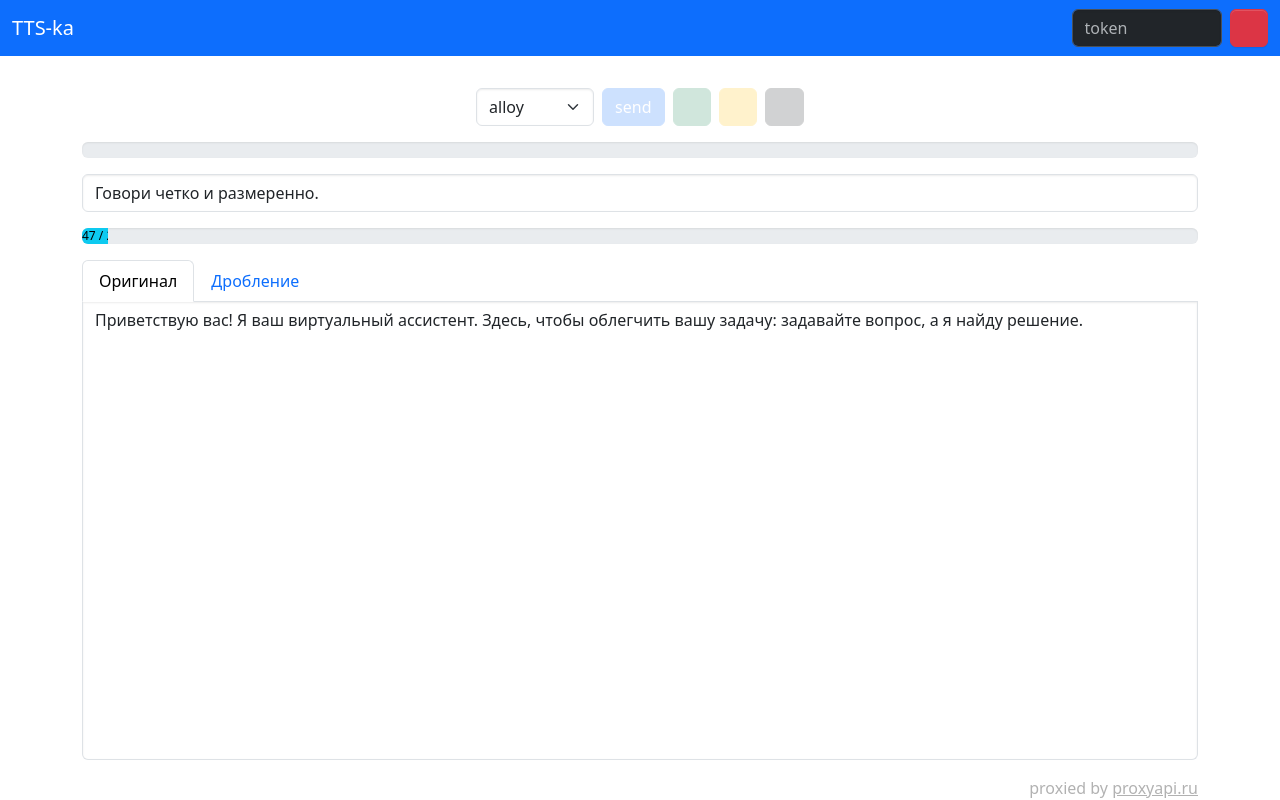
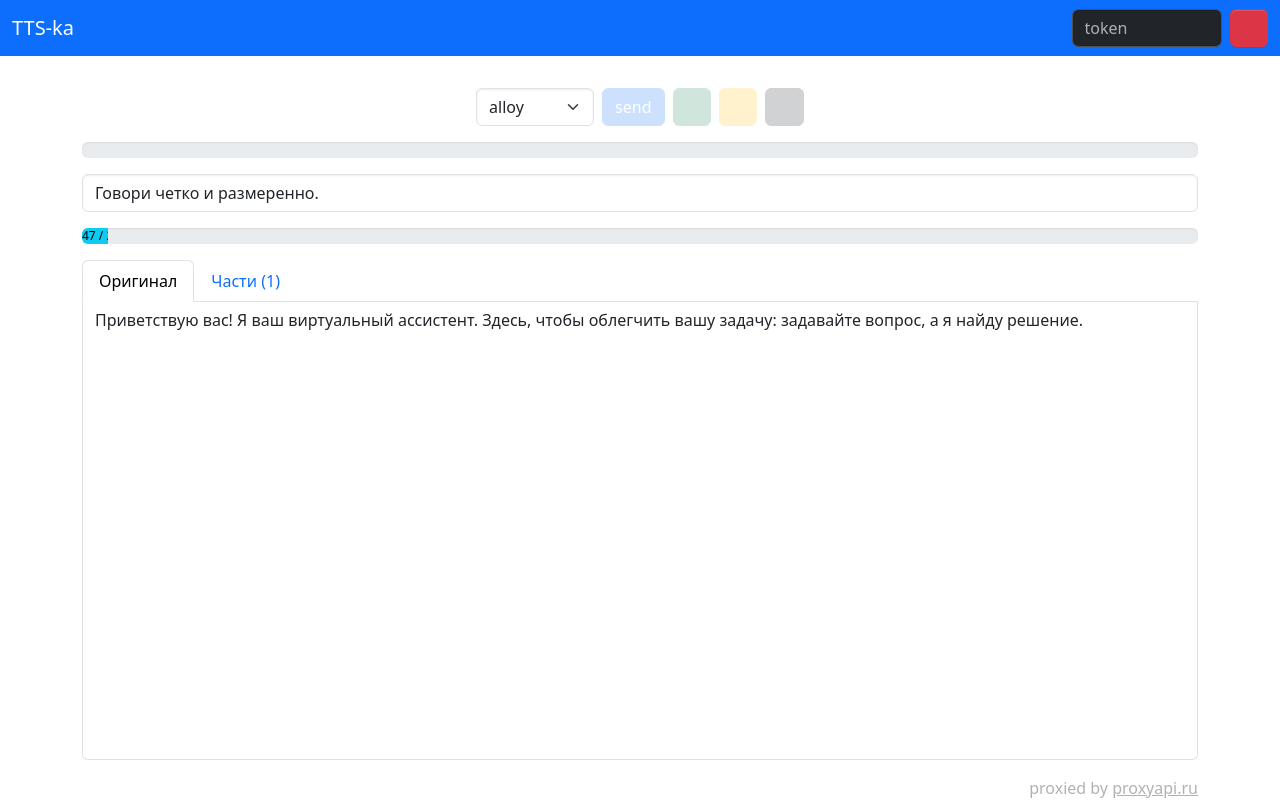
Before and after one commit to Vovencia/tts-ka, a Preact app: page / in a window 1280 px wide. Built offline with nearby package versions, Linux system fonts and the light colour scheme; a web font is replaced by a local one.

Commit message:
added queue requests

```diff
--- a/package.json
+++ b/package.json
@@ -15,6 +15,7 @@
     "clsx": "^2.1.1",
     "encode-audio": "^1.5.1",
     "openai": "^6.35.0",
+    "p-limit": "^7.3.0",
     "preact": "^10.29.1"
   },
   "devDependencies": {
--- a/src/app.module.scss
+++ b/src/app.module.scss
@@ -55,6 +55,7 @@
 	border-top-left-radius: 0;
 	border-top-right-radius: 0;
 	border-top: 0;
+	box-shadow: none;
 }
 .textchunks {
 	flex-grow: 1;
@@ -63,6 +64,13 @@
 	border-top-left-radius: 0;
 	border-top-right-radius: 0;
 	border-top: 0;
+
+	:global(.list-group-item) {
+		padding: 0.375rem 0.75rem;
+		&:first-child {
+			border-top: 0;
+		}
+	}
 }
 .progress {
 	margin-top: var(--spacer);
--- a/src/app.tsx
+++ b/src/app.tsx
@@ -1,6 +1,7 @@
 import clsx from 'clsx';
 import encode from 'encode-audio';
 import OpenAI from "openai";
+import pLimit from 'p-limit';
 import { useCallback, useEffect, useRef, useState } from 'preact/hooks';
 
 import styles from './app.module.scss';
@@ -40,6 +41,7 @@ const MAX_TOKENS = 2000;
   /** средний размер токена: 2.5 русских символов */
 const TOKEN_SIZE = 2.5;
 const MAX_LENGTH = MAX_TOKENS * TOKEN_SIZE;
+const LIMIT_REQUESTS = 8;
 
 // 2. Функция полного сброса кэша
 const clearAppCache = (): void => {
@@ -139,7 +141,11 @@ export function App() {
 
     const intervalDelayUpdater = setInterval(() => {
       setDownloadState({
-        ...calcGeneratingProgress(downloadTime.current, Math.max(...chunks.map(item => item.length))),
+        ...calcGeneratingProgress(
+          downloadTime.current,
+          Math.max(...chunks.map(item => item.length)),
+          chunks.length / LIMIT_REQUESTS,
+        ),
         state: "generating",
       });
     }, 333);
@@ -338,10 +344,14 @@ export function App() {
           <div class={styles.text} data-text-mode={textMode}>
             <ul class="nav nav-tabs">
               <li class="nav-item">
-                <button type="button" class={clsx("nav-link", {active: textMode === "input"})} onClick={() => setTextMode("input")}>Оригинал</button>
+                <button type="button" class={clsx("nav-link", {active: textMode === "input"})} onClick={() => setTextMode("input")}>
+                  Оригинал
+                </button>
               </li>
               <li class="nav-item">
-                <button type="button" class={clsx("nav-link", {active: textMode === "chunks"})} onClick={() => setTextMode("chunks")}>Дробление</button>
+                <button type="button" class={clsx("nav-link", {active: textMode === "chunks"})} onClick={() => setTextMode("chunks")}>
+                  Части ({ $chunks.length })
+                </button>
               </li>
             </ul>
             <textarea
@@ -366,7 +376,12 @@ async function TTS(input: readonly string[], params: {
   voice: IVoice
   instructions: string;
 }): Promise<Blob> {
-  const blobs = await Promise.all(input.map((item) => TTSSingle(item, params)));
+  // Устанавливаем лимит в 10 потоков
+  const limit = pLimit(LIMIT_REQUESTS);
+
+  const blobs = await Promise.all(input.map(((item) => {
+    return limit(() => TTSSingle(item, params));
+  })));
   /** 250ms */
   // const silence = await getSilence();
   const chunks = (await Promise.all(blobs.map(item => item.arrayBuffer()))).reduce<ArrayBuffer[]>((result, buffer, index) => {
@@ -439,7 +454,6 @@ function downloadBlob(blob: Blob, fileName: string): void {
   document.body.removeChild(link);
   URL.revokeObjectURL(url);
 }
-
 async function joinAudioChunks(arrayBuffers: readonly ArrayBuffer[], pauseDurationMS = 300): Promise<AudioBuffer> {
   const audioCtx = new (window.AudioContext || (window as {webkitAudioContext?: typeof AudioContext}).webkitAudioContext)();
 
@@ -545,55 +559,10 @@ const ENCODERS = {
   }
 } as const;
 
-
-// async function fetchBlobWithProgress(response: Response, callback: (state: {
-//   receivedLength: number;
-//   contentLength: number;
-//   progress: number;
-// }) => void): Promise<Blob> {
-//   if (!response.ok) throw new Error(`Ошибка: ${response.status}`);
-//   if (!response.body) throw new Error('Тело ответа пустое');
-
-//   const reader = response.body.getReader();
-//   const contentLength = Number(response.headers.get('Content-Length')) || 0;
-
-//   let receivedLength = 0;
-//   const chunks: BlobPart[] = [];  // Массив для хранения частей данных
-
-//   while (true) {
-//     const { done, value } = await reader.read();
-
-//     if (value == null) {
-//       if (done) {
-//         break;
-//       }
-//       continue;
-//     }
-
-//     chunks.push(value);
-//     receivedLength += value.length;
-
-//     const progress = (receivedLength / (contentLength || 1)) * 100;
-
-//     callback({
-//       receivedLength: receivedLength / (1024*1024),
-//       contentLength: contentLength / (1024*1024),
-//       progress,
-//     });
-
-//     if (done) {
-//       break;
-//     }
-//   }
-
-//   // Создаем итоговый Blob из всех накопленных частей
-//   return new Blob(chunks);
-// }
-
-function calcGeneratingProgress(startTime: number, textLength: number) {
+function calcGeneratingProgress(startTime: number, textLength: number, countGroup: number) {
   /** tokens per sec */
   const speed = 30;
-  const totalTokens = textLength / TOKEN_SIZE;
+  const totalTokens = (textLength / TOKEN_SIZE) * countGroup;
 
   let generationTime = (Date.now() - startTime) / 1000;
   const totalTime = totalTokens / speed;
@@ -651,12 +620,3 @@ function splitText(text: string, {
     ];
   }, []).filter((item) => !!item.trim());
 }
-
-// let _silence: Promise<ArrayBuffer> | null = null;
-// async function getSilence(): Promise<ArrayBuffer> {
-//   /** from https://github.com/anars/blank-audio */
-//   if (!_silence) {
-//     _silence = fetch("./250ms-silence.mp3").then((resp) => resp.arrayBuffer());
-//   }
-//   return _silence;
-// }
```
Also changed, not shown: 9 other files (tests, documents, lock files or other folders).
